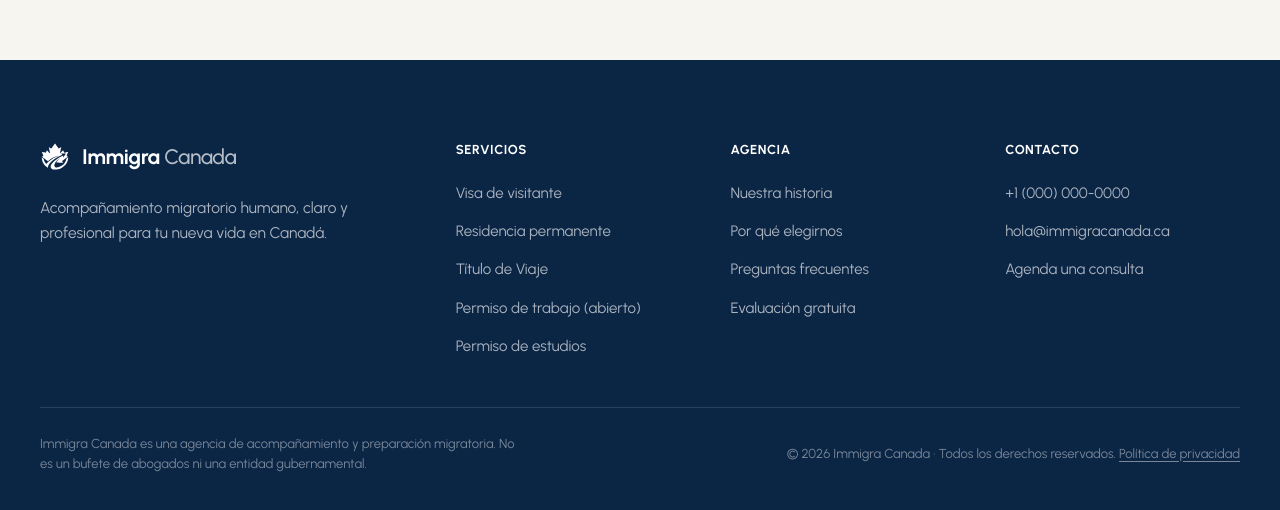
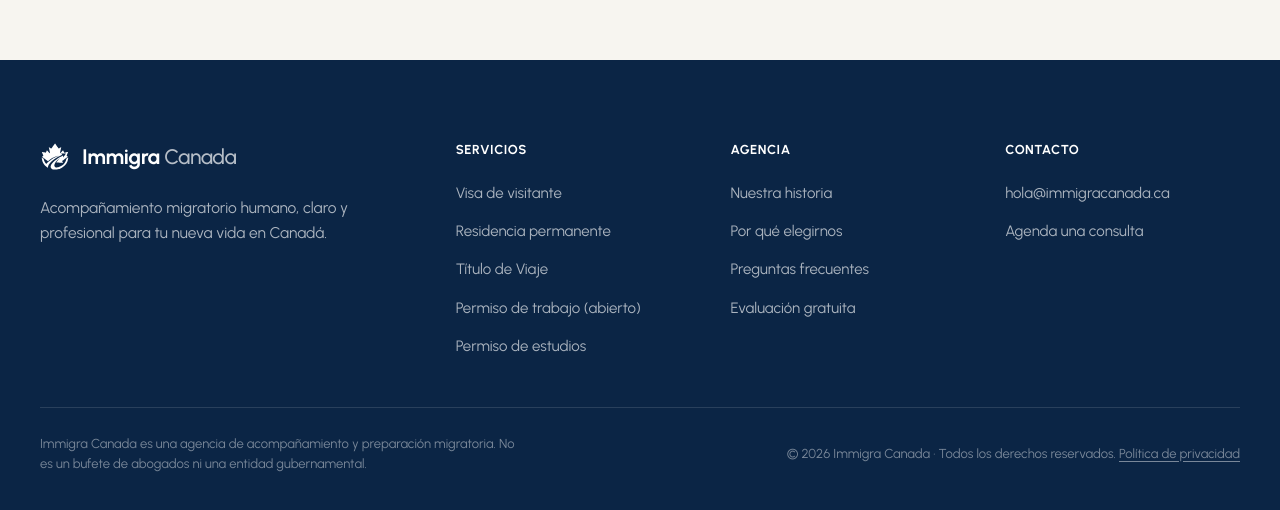
Before and after one commit to Rosember10/immigra-canada, a Next.js app: page / in a window 1280 px wide. Shown: the part 8160-8670 px from the top of the page. Built offline with nearby package versions, Linux system fonts and the light colour scheme.

Commit message:
style: remove WhatsApp contact information for consistency in footer

```diff
--- a/src/components/landing/landing-page.tsx
+++ b/src/components/landing/landing-page.tsx
@@ -677,9 +677,6 @@ export function LandingPage() {
               <h4>{copy.footer.colContact}</h4>
               <ul>
                 <li>
-                  <a href={contactHref}>{copy.contact.whatsappVal}</a>
-                </li>
-                <li>
                   <a href={contactHref}>{copy.contact.emailVal}</a>
                 </li>
                 <li>
--- a/src/content/immigra.ts
+++ b/src/content/immigra.ts
@@ -116,7 +116,6 @@ type Translation = {
     whatsapp: string;
     emailLabel: string;
     book: string;
-    whatsappVal: string;
     emailVal: string;
     bookVal: string;
   };
@@ -334,7 +333,6 @@ export const translations: Record<Language, Translation> = {
       whatsapp: "WhatsApp",
       emailLabel: "Correo",
       book: "Agenda una consulta",
-      whatsappVal: "+1 (000) 000-0000",
       emailVal: "hola@immigracanada.ca",
       bookVal: "Reserva en línea · 30 min",
     },
@@ -556,7 +554,6 @@ export const translations: Record<Language, Translation> = {
       whatsapp: "WhatsApp",
       emailLabel: "Email",
       book: "Book a consultation",
-      whatsappVal: "+1 (000) 000-0000",
       emailVal: "hello@immigracanada.ca",
       bookVal: "Book online · 30 min",
     },
@@ -773,7 +770,6 @@ export const translations: Record<Language, Translation> = {
       whatsapp: "WhatsApp",
       emailLabel: "Courriel",
       book: "Réserver une consultation",
-      whatsappVal: "+1 (000) 000-0000",
       emailVal: "bonjour@immigracanada.ca",
       bookVal: "Réserver en ligne · 30 min",
     },
```
